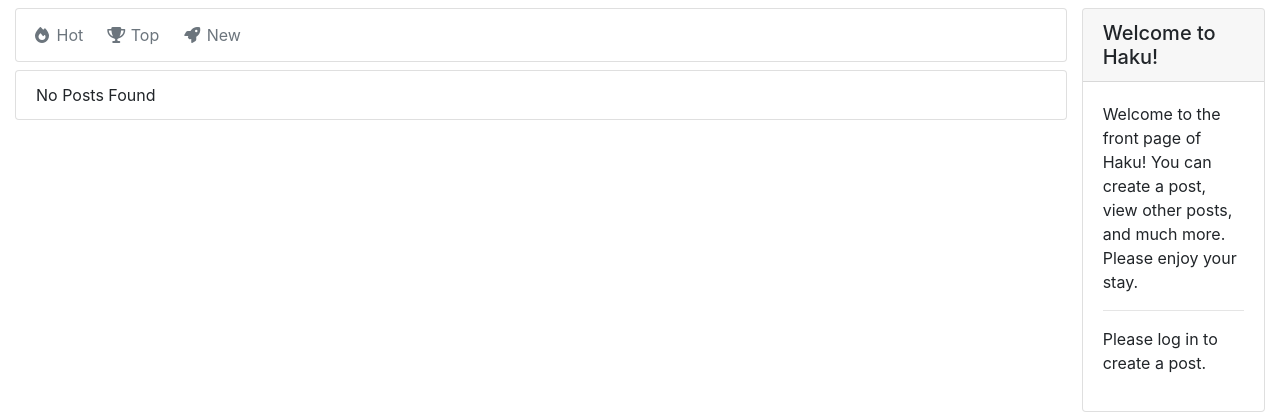
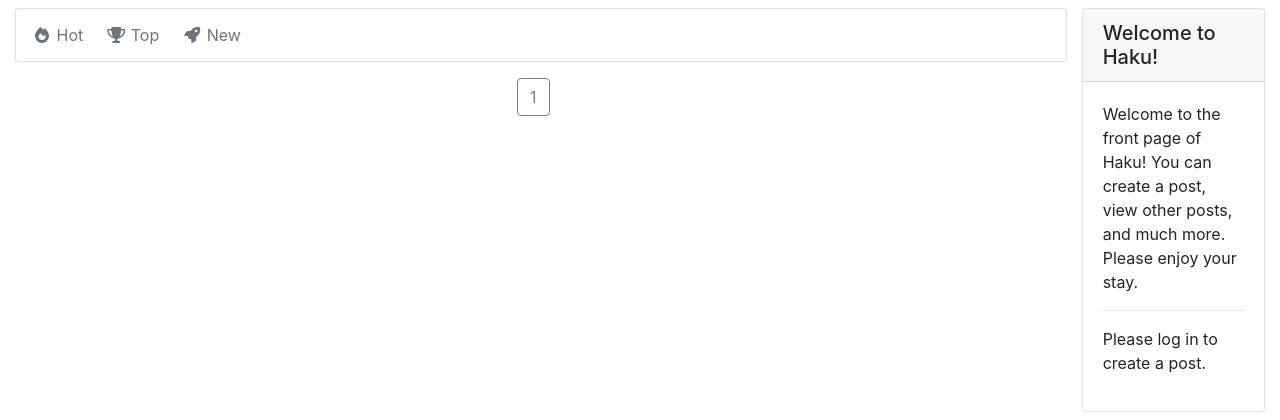
Before and after one commit to uniyx/haku, a Flask app: page / in a window 1280 px wide. Shown: the part 56-476 px from the top of the page. Run offline with Flask 3, Linux system fonts and the light colour scheme; data that the repository does not hold is empty; some libraries are stand-ins or nearby versions.

Commit message:
Added basic pagination to home page

```diff
--- a/haku/routes.py
+++ b/haku/routes.py
@@ -16,18 +16,20 @@ from werkzeug.security import generate_password_hash, check_password_hash
 @app.route("/", defaults={'sort': 'new'})
 @app.route("/<string:sort>")
 def home(sort):
+    page = request.args.get('page', 1, type=int)
+
     if sort == "new":
-        posts = Post.query.order_by(Post.date_posted.desc()).all()
+        posts = Post.query.order_by(Post.date_posted.desc()).paginate(page=page, per_page=10)
     elif sort == "top":
-        page = request.args.get('page', 1, type=int)
-        posts = Post.query.order_by(Post.votes.desc()).paginate(page=page, per_page=5)
+        posts = Post.query.order_by(Post.votes.desc()).paginate(page=page, per_page=10)
     elif sort == "hot":
         # Implement!
         # posts = hot_sort(Post.query.all())
-        posts = Post.query.order_by(Post.date_posted.desc()).all()
+        posts = Post.query.order_by(Post.date_posted.desc()).paginate(page=page, per_page=10)
     else:
         # Invalid sort type
         abort(404)
+
     return render_template("home.html", posts=posts)
 
 @app.route("/register", methods=['GET', 'POST'])
--- a/haku/templates/home.html
+++ b/haku/templates/home.html
@@ -9,6 +9,15 @@ Home
 
 {% block content %}
     {% include 'post_cards.html' %}
+    <div class="d-flex justify-content-center mt-2">
+        {% if posts.has_prev %}
+            <a class="btn btn-outline-info" href="{{ url_for('home', sort=sort, page=posts.prev_num) }}">Prev</a>
+        {% endif %}
+        <span class="btn btn-outline-dark disabled">{{ posts.page }}</span>
+        {% if posts.has_next %}
+            <a class="btn btn-outline-info" href="{{ url_for('home', sort=sort, page=posts.next_num) }}">Next</a>
+        {% endif %}
+    </div>
 {% endblock %}
 
 {% block sidebar_content %}
```
